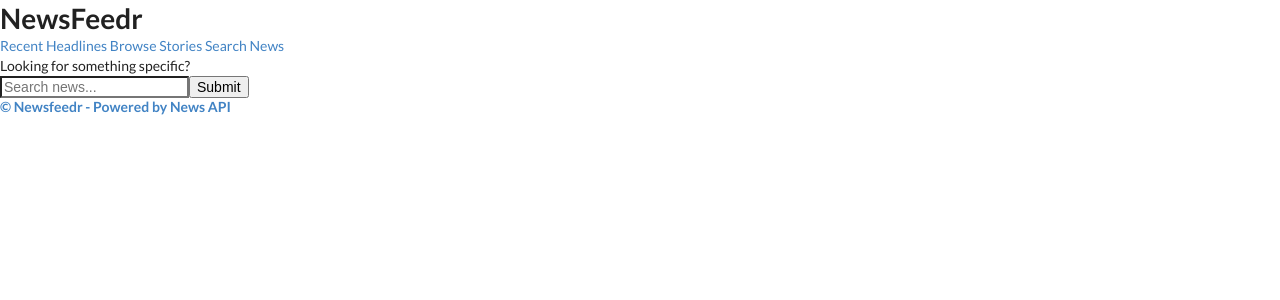
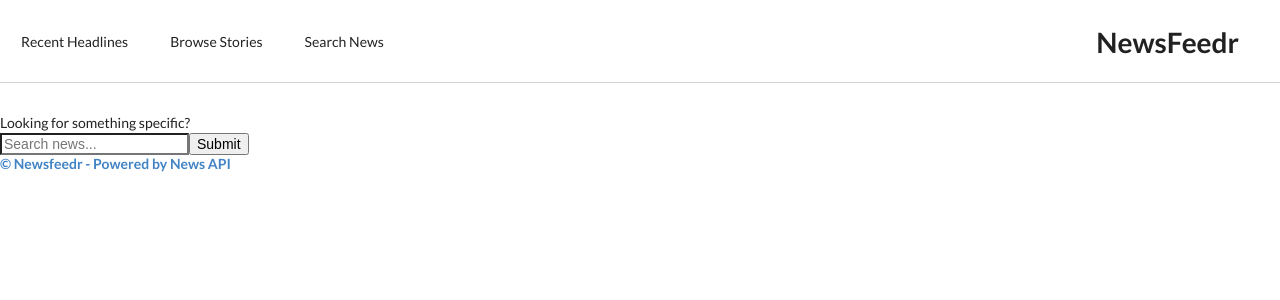
Before and after one commit to yutingcxiang/newsfeedr, a React (Create React App) app in the folder client/: page /search/1 in a window 1280 px wide. Shown: the top 300 px of the page. Built offline with nearby package versions, Linux system fonts and the light colour scheme.

Commit message:
Format individual articles and time stamps

```diff
--- a/client/src/App.js
+++ b/client/src/App.js
@@ -7,10 +7,6 @@
   render() {
     return (
       <div className="App">
-        <header className="App-header">
-          <h1>NewsFeedr</h1>
-        </header>
-
         <Navbar />
 
         <footer className="App-footer">
--- a/client/src/components/articles/Article.js
+++ b/client/src/components/articles/Article.js
@@ -4,9 +4,9 @@
 const Article = (props) => {
   return(
     <div>
-      <h3><a href={props.url} target="_blank" rel="noopener noreferrer">{props.title}</a></h3>
-      <p><Moment format="MM/DD/YYYY h:mm a">{props.publishedAt}</Moment> - {props.description}</p>
-      <br></br>
+      <h3 class="ui medium header"><a href={props.url} target="_blank" rel="noopener noreferrer">{props.title}</a></h3>
+      <p><div class="ui label"><Moment format="MM/DD/YYYY h:mm A">{props.publishedAt}</Moment></div>  {props.description}</p>
+      <div class="ui section divider"></div>
     </div>
   )
 }
--- a/client/src/components/layout/Navbar.js
+++ b/client/src/components/layout/Navbar.js
@@ -9,10 +9,13 @@
   return(
     <Router>
       <div>
-        <Link to="/"> Recent Headlines </Link>
-        <Link to="/sources"> Browse Stories </Link>
-        <Link to="/search"> Search News </Link>
-
+        <div class="ui tabular menu">
+          <Link to="/" class="item"> Recent Headlines </Link>
+          <Link to="/sources" class="item"> Browse Stories </Link>
+          <Link to="/search" class="item"> Search News </Link>
+          <h1 class="ui header floated right item">NewsFeedr</h1>
+        </div>
+        <div class="ui hidden divider"></div>
         <Route exact path="/" component={HeadlinesContainer} />
         <Route exact path="/sources" component={SourcesContainer} />
         <Route exact path="/search" component={SearchContainer} />
```
